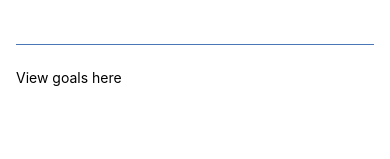
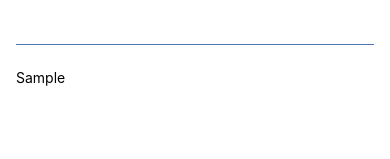
Before and after one commit to moreenkim/personal-journaling-app, a React Native app: screen / in a window 390 px wide. Both pictures are taken after typing "Sample" into the empty fields and a click on the button "ADD GOAL". Shown: the part 134-293 px from the top of the page. Built offline with nearby package versions, Linux system fonts and the light colour scheme.

Commit message:
Add event handlers to the buttons and display the journal entries list

```diff
--- a/App.js
+++ b/App.js
@@ -1,15 +1,32 @@
-import { StatusBar } from "expo-status-bar";
+import {useState} from 'react';
 import { StyleSheet, Text, View, Button, TextInput } from "react-native";
 
 export default function App() {
+  const [enteredText, setEnteredText] = useState("")
+
+  const [personalGoals, setPersonalGoals] = useState([])
+
+  function goalInputHandler(enteredText) {
+    setEnteredText(enteredText)
+  }
+
+  function addGoalHandler() {
+    setPersonalGoals((currentGoals) => [...currentGoals, enteredText])
+  }
+
   return (
     <View style={styles.appContainer}>
       <View style={styles.inputContainer}>
-        <TextInput style={styles.textInput} placeholder="Personal goals here" />
-        <Button title="Add Goal" />
+        <TextInput style={styles.textInput} placeholder="Personal goals here" onChangeText={goalInputHandler} />
+        <Button title="Add Goal" onPress={addGoalHandler}/>
       </View>
       <View style={styles.goalsContainer}>
-        <Text>View goals here</Text>
+          {
+          personalGoals.map((goal) => (
+            <Text>{goal} </Text>
+          ))
+
+          }
       </View>
     </View>
   );
@@ -28,7 +45,7 @@ const styles = StyleSheet.create({
     alignItems: "center",
     marginBottom: 24,
     borderBottomWidth: 1,
-    borderBottomColor: "#4976b6"
+     borderBottomColor: "#4976b6"
   },
   textInput: {
     borderWidth: 1,
```
